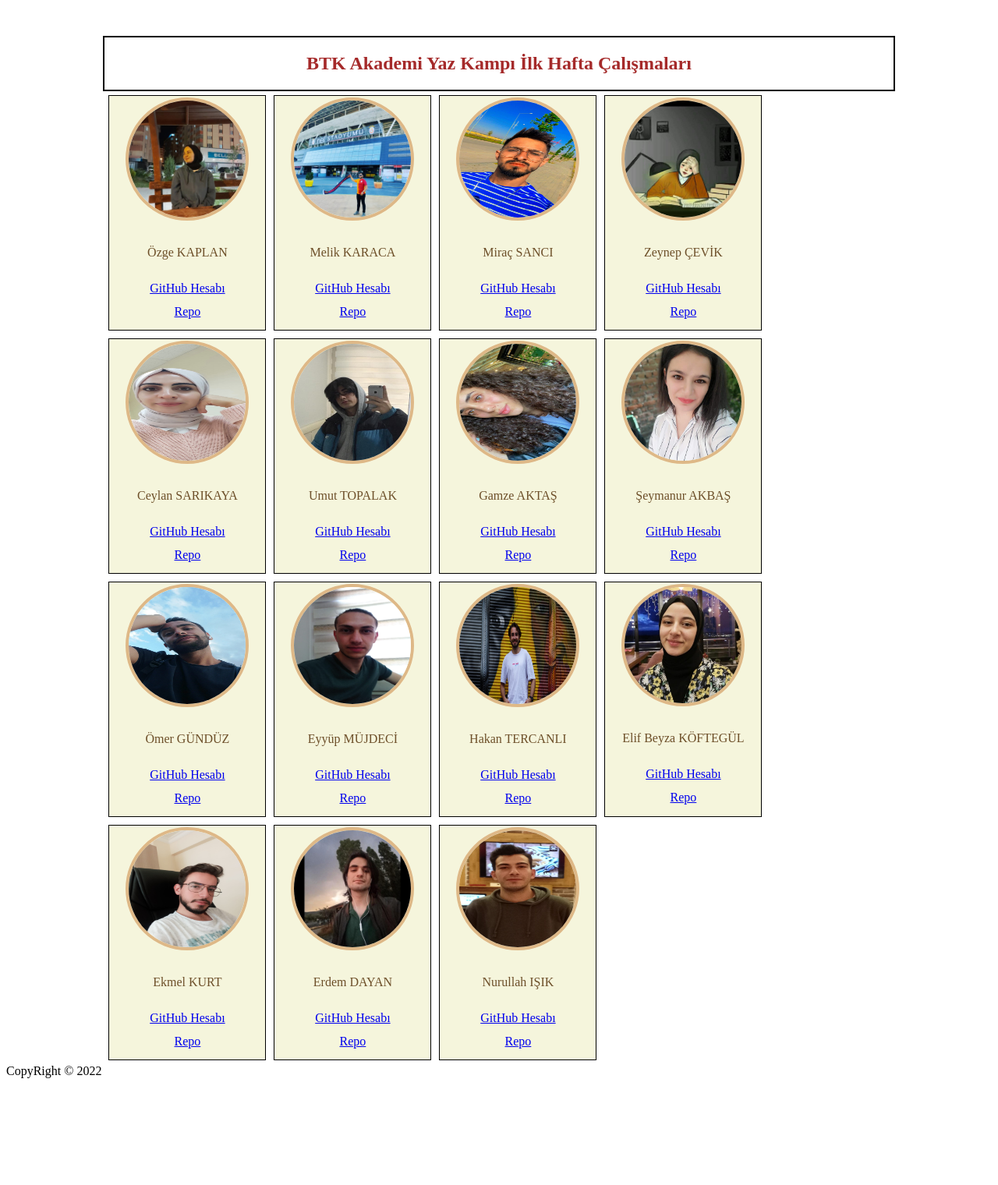
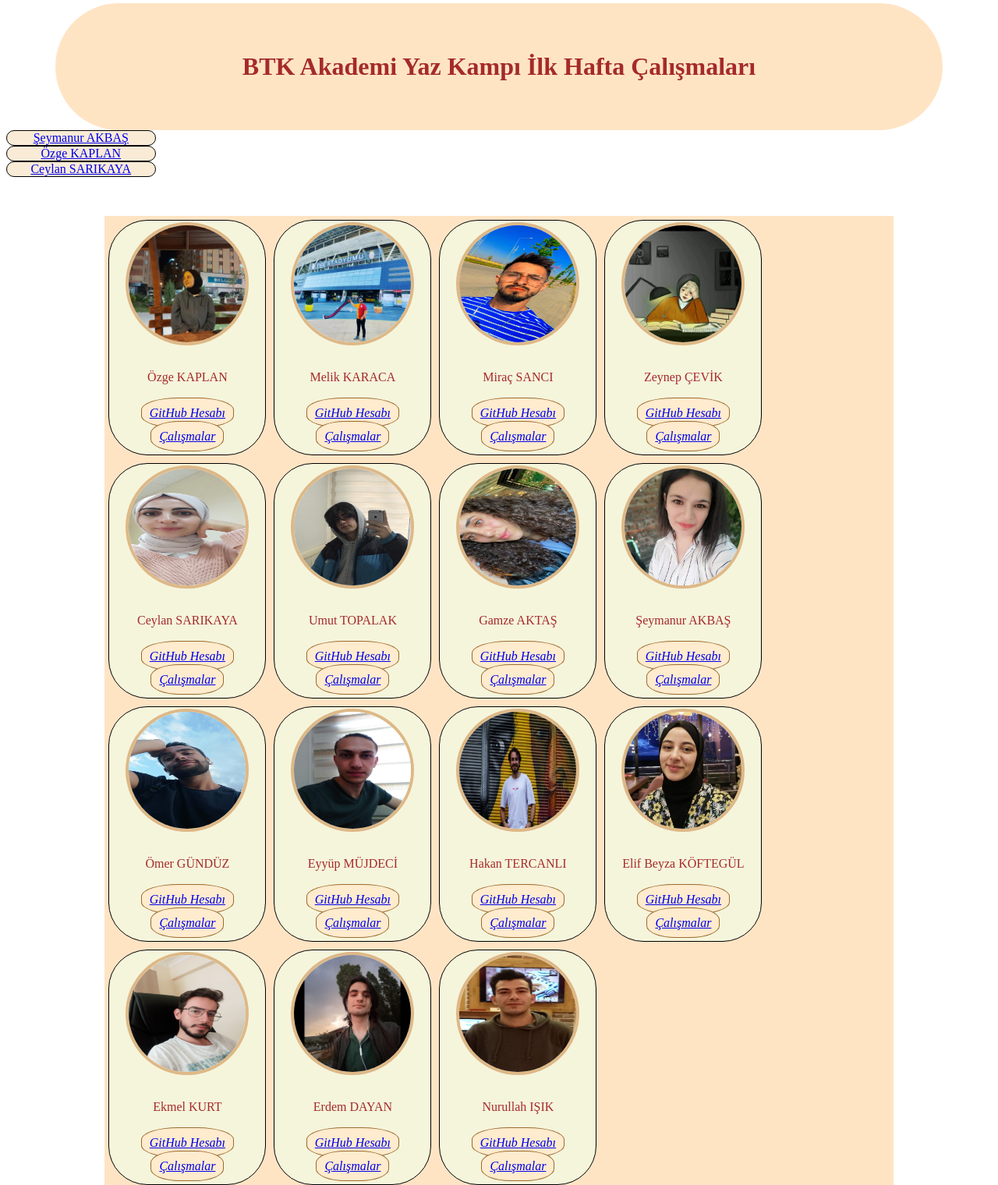
Before and after one commit to symakbs25/gun5odev, a plain HTML site: page index.html in a window 1280 px wide. Shown: the part 4-1524 px from the top of the page at 78% size. Before the commit the page ends 1395 px from the top, so only its background shows below. Drawn offline with Linux system fonts and the light colour scheme.

Commit message:
Update index.html

```diff
--- a/index.html
+++ b/index.html
@@ -6,31 +6,58 @@
     <meta name="viewport" content="width=device-width, initial-scale=1.0">
     <title>Document</title>
 
+
 <style>
+
+    .baslik{
+        background-color: bisque;
+        color: brown;
+        border-radius: 200px;
+        width: 80%;
+        height: 80%;
+        padding: 5%;
+        margin: auto;
+        text-align: center;
+
+
+    }
+    #kutu2{
+        background-color: antiquewhite;
+        color:blueviolet;
+        width: 15%;
+        height: 10%;
+        border-radius: 50px;
+        border: 1px solid black;
+        text-align: center;
+
+
+    }
+
     #kutukapla
    {
-    width: 80%;
+    width: 100%;
     height: 80%;
-    margin: auto;
     display: flex;
     /*direction: rtl;*/
     flex-direction: row;
     flex-wrap: wrap;
-
+    line-height: 30px;
+    margin:auto;
 
    }
    .kutu{
     width: 200px;
         height: 300px;
         background-color: beige;
-
+        border-radius: 50px;
         border: 1px solid black;
-        color: black;
+        color:black;
         text-align:center;
         line-height: 30px;
         margin: 5px;
 
-   }
+    }
+
    img{
     margin-top: 2px;
     border-radius: 50%;
@@ -39,128 +66,161 @@
 
 
    p{
-  color:rgb(109, 79, 41);
+  color:brown;
 
   font-style:bold;
 
    }
-   nav{
+   .nav{
+    background-color:bisque;
     color:brown;
-
     text-align: center;
-    border: 2px solid black;
     width: 80%;
     margin:auto;
     margin-top: 50px ;
    }
+   .footer{
+     background-color:rgb(107, 74, 34);
+     color: black;
+     font-size: larger;
+     padding-top: 50px;
+    border-radius: 50%;
+    border: 4px solid burlywood;
+    text-align: center;
+    width:100%;
+    height:80px;
+
+   }
+   .p3{
+    background-color: blanchedalmond;
+    font-style: italic;
+    border-radius: 40%;
+    border: 1px solid rgb(154, 107, 46);
+    width: 500px;
+    height: 80px;
+    padding: 10px;
+   }
+
+
+
 </style>
 
 </head>
 <body>
-    <nav>
-        <h1>BTK Akademi Yaz Kampı İlk Hafta Çalışmaları</h1>
-    </nav>
 
+        <h1 class="baslik" >BTK Akademi Yaz Kampı İlk Hafta Çalışmaları</h1>
+
+        <div id="kutu2">
+         <a href="ders1.html">Şeymanur AKBAŞ</a></a>
+        </div>
+        <div id="kutu2">
+          <a href="ders2.html">Özge KAPLAN</a>
+        </div>
+        <div  id="kutu2">
+            <a href="ders3.html">Ceylan SARIKAYA</a>
+        </div>
+
+<nav class="nav" >
 <div id="kutukapla">
 
-    <div class="kutu"><img src="1.jpeg" width="150px" alt="">
+    <div class="kutu"><img src="https://raw.githubusercontent.com/symakbs25/gun5odev/main/1.jpeg" width="150px" alt="">
 
         <p>Özge KAPLAN</p>
-        <p3><a href="https://github.com/ozgekpln " >GitHub Hesabı</a></p3> <br>
-        <p3><a href="https://ozgekpln.github.io/gun4/ " >Repo</a></p3>
+        <p3 class="p3"><a href="https://github.com/ozgekpln " >GitHub Hesabı</a></p3> <br>
+        <p3 class="p3"><a href="https://ozgekpln.github.io/gun4/ " >Çalışmalar</a></p3>
 
 
     </div>
-    <div class="kutu"> <img src="2.jpeg" width="150px" alt="">
+    <div class="kutu"> <img src="https://raw.githubusercontent.com/symakbs25/gun5odev/main/2.jpeg" width="150px" alt="">
         <p>Melik KARACA</p>
-        <p3><a href="https://github.com/mkaraca25 " >GitHub Hesabı</a></p3> <br>
-        <p3><a href="https://mkaraca25.github.io/html-css-js/ " >Repo</a></p3>
+        <p3 class="p3"><a href="https://github.com/mkaraca25 " >GitHub Hesabı</a></p3> <br>
+        <p3 class="p3"><a href="https://mkaraca25.github.io/html-css-js/ " >Çalışmalar</a></p3>
 
     </div>
-    <div class="kutu"><img src="7.jpeg" height="150px" width="150px" alt="">
+    <div class="kutu"><img src="https://raw.githubusercontent.com/symakbs25/gun5odev/main/7.jpeg" height="150px" width="150px" alt="">
         <p>Miraç SANCI</p>
-        <p3><a href="https://github.com/Miracsanci   " >GitHub Hesabı</a></p3> <br>
-        <p3><a href="https://miracsanci.github.io/Day4HomeWork/ " >Repo</a></p3>
+        <p3 class="p3"><a href="https://github.com/Miracsanci   " >GitHub Hesabı</a></p3> <br>
+        <p3 class="p3"><a href="https://miracsanci.github.io/Day4HomeWork/ " >Çalışmalar</a></p3>
 
     </div>
-    <div class="kutu"> <img src="3.jpeg" width="150px" alt="">
+    <div class="kutu"> <img src="https://raw.githubusercontent.com/symakbs25/gun5odev/main/3.jpeg" width="150px" alt="">
         <p>Zeynep ÇEVİK</p>
-        <p3><a href="https://github.com/zzeynepcvk" >GitHub Hesabı</a></p3> <br>
-        <p3><a href="https://github.com/zzeynepcvk " >Repo</a></p3>
+        <p3 class="p3"><a href="https://github.com/zzeynepcvk" >GitHub Hesabı</a></p3> <br>
+        <p3 class="p3"><a href="https://github.com/zzeynepcvk " >Çalışmalar</a></p3>
 
     </div>
-    <div class="kutu"><img src="4.jpeg" height="150px" width="150px" alt="">
+    <div class="kutu"><img src="https://raw.githubusercontent.com/symakbs25/gun5odev/main/4.jpeg" height="150px" width="150px" alt="">
         <p>Ceylan SARIKAYA</p>
-        <p3><a href="https://github.com/srky974  " >GitHub Hesabı</a></p3> <br>
-        <p3><a href="https://github.com/srky974/Btk-Akademi-React " >Repo</a></p3>
+        <p3 class="p3"><a href="https://github.com/srky974  " >GitHub Hesabı</a></p3> <br>
+        <p3 class="p3"><a href="https://github.com/srky974/Btk-Akademi-React " >Çalışmalar</a></p3>
 
     </div>
-    <div class="kutu"><img src="5.jpeg" width="150px" height="150px" alt="">
+    <div class="kutu"><img src="https://raw.githubusercontent.com/symakbs25/gun5odev/main/5.jpeg" width="150px" height="150px" alt="">
         <p>Umut TOPALAK</p>
-        <p3><a href="www.github.com/umuttopalak " >GitHub Hesabı</a></p3> <br>
-        <p3><a href="https://github.com/umuttopalak/homework " >Repo</a></p3>
+        <p3 class="p3"><a href="www.github.com/umuttopalak " >GitHub Hesabı</a></p3> <br>
+        <p3 class="p3"><a href="https://github.com/umuttopalak/homework " >Çalışmalar</a></p3>
 
     </div>
-    <div class="kutu"><img src="8.jpeg" height="150px" width="150px">
+    <div class="kutu"><img src="https://raw.githubusercontent.com/symakbs25/gun5odev/main/8.jpeg" height="150px" width="150px">
         <p>Gamze AKTAŞ</p>
-        <p3><a href="https://gamzeaktass.github.io/Ki-iselsehirsayfas-/" >GitHub Hesabı</a></p3> <br>
-        <p3><a href="https://gamzeaktass.github.io/habersayfam/ " >Repo</a></p3>
+        <p3 class="p3"><a href="https://gamzeaktass.github.io/Ki-iselsehirsayfas-/" >GitHub Hesabı</a></p3> <br>
+        <p3 class="p3"><a href="https://gamzeaktass.github.io/habersayfam/ " >Çalışmalar</a></p3>
 
     </div>
-    <div class="kutu"><img src="9.jpeg" width="150px" alt="">
+    <div class="kutu"><img src="https://raw.githubusercontent.com/symakbs25/gun5odev/main/9.jpeg" width="150px" alt="">
         <p>Şeymanur AKBAŞ</p>
-        <p3><a href="https://github.com/symakbs25 " >GitHub Hesabı</a></p3> <br>
-        <p3><a href="https://symakbs25.github.io/g-n4/ " >Repo</a></p3>
+        <p3 class="p3"><a href="https://github.com/symakbs25 " >GitHub Hesabı</a></p3> <br>
+        <p3 class="p3"><a href="https://symakbs25.github.io/g-n4/ " >Çalışmalar</a></p3>
 
     </div>
-    <div class="kutu"><img src="10.jpeg" height="150px" width="150px"  alt="">
+    <div class="kutu"><img src="https://raw.githubusercontent.com/symakbs25/gun5odev/main/10.jpeg" height="150px" width="150px"  alt="">
         <p>Ömer GÜNDÜZ</p>
-        <p3><a href="https://github.com/omergndz25/gun4-deneme  " >GitHub Hesabı</a></p3> <br>
-        <p3><a href="https://github.com/omergndz25/3.gun " >Repo</a></p3>
+        <p3 class="p3"><a href="https://github.com/omergndz25/gun4-deneme  " >GitHub Hesabı</a></p3> <br>
+        <p3 class="p3"><a href="https://github.com/omergndz25/3.gun " >Çalışmalar</a></Çalışmalar</p3>
+    </div>
+    <div class="kutu"><img src="https://raw.githubusercontent.com/symakbs25/gun5odev/main/11.jpeg" width="150px" height="150px" alt="">
+        <p>Eyyüp MÜJDECİ</p>
+        <p3 class="p3"><a href="https://github.com/eyyup25/habelersayfam " >GitHub Hesabı</a></p3> <br>
+        <p3 class="p3"><a href="https://github.com/eyyup25/turkiyesehirleri " >Çalışmalar</a></p3>
 
     </div>
-    <div class="kutu"><img src="11.jpeg" width="150px" height="150px" alt="">
-        <p>Eyyüp MÜJDECİ</p>
-        <p3><a href="https://github.com/eyyup25/habelersayfam " >GitHub Hesabı</a></p3> <br>
-        <p3><a href="https://github.com/eyyup25/turkiyesehirleri " >Repo</a></p3>
+    <div class="kutu"><img src="https://raw.githubusercontent.com/symakbs25/gun5odev/main/6.jpeg" width="150px" height="150px" alt="">
+        <p>Hakan TERCANLI</p>
+        <p3 class="p3"><a href="https://github.com/HaKaN190https://github.com/ " >GitHub Hesabı</a></p3> <br>
+        <p3 class="p3"><a href="https://github.com/HaKaN190/btkgun4son " >Çalışmalar</a></p3>
 
     </div>
-    <div class="kutu"><img src="6.jpeg" width="150px" height="150px" alt="">
-        <p>Hakan TERCANLI</p>
-        <p3><a href="https://github.com/HaKaN190https://github.com/ " >GitHub Hesabı</a></p3> <br>
-        <p3><a href="https://github.com/HaKaN190/btkgun4son " >Repo</a></p3>
+    <div class="kutu"><img src="https://raw.githubusercontent.com/symakbs25/gun5odev/main/13.jpeg" width="150px" alt="">
+        <p>Elif Beyza KÖFTEGÜL</p>
+        <p3 class="p3"><a href="https://elfbyzkftgl.github.io/seh-ryeni/  " >GitHub Hesabı</a></p3> <br>
+        <p3 class="p3"><a href="https://elfbyzkftgl.github.io/haberlersayfam/   " >Çalışmalar</a></p3>
 
     </div>
-    <div class="kutu"><img src="13.jpeg" width="150px" alt="">
-        <p>Elif Beyza KÖFTEGÜL</p>
-        <p3><a href="https://elfbyzkftgl.github.io/seh-ryeni/  " >GitHub Hesabı</a></p3> <br>
-        <p3><a href="https://elfbyzkftgl.github.io/haberlersayfam/   " >Repo</a></p3>
+    <div class="kutu"><img src="https://raw.githubusercontent.com/symakbs25/gun5odev/main/14.jpeg" width="150px" height="150px" alt="">
+        <p>Ekmel KURT</p>
+        <p3 class="p3"><a href="https://github.com/ekmelkurt" >GitHub Hesabı</a></p3> <br>
+        <p3 class="p3"><a href="https://github.com/ekmelkurt/turkiyesehirleri " >Çalışmalar</a></p3>
 
     </div>
-    <div class="kutu"><img src="14.jpeg" width="150px" height="150px" alt="">
-        <p>Ekmel KURT</p>
-        <p3><a href="https://github.com/ekmelkurt" >GitHub Hesabı</a></p3> <br>
-        <p3><a href="https://github.com/ekmelkurt/turkiyesehirleri " >Repo</a></p3>
+    <div class="kutu"><img src="https://raw.githubusercontent.com/symakbs25/gun5odev/main/15.jpeg" width="150px" alt="">
+        <p>Erdem DAYAN</p>
+        <p3 class="p3"><a href="https://github.com/eridiemmm2525 " >GitHub Hesabı</a></p3> <br>
+        <p3 class="p3"><a href="https://eridiemmm2525.github.io/g-n4-devi/ " >Çalışmalar</a></p3>
 
     </div>
-    <div class="kutu"><img src="15.jpeg" width="150px" alt="">
-        <p>Erdem DAYAN</p>
-        <p3><a href="https://github.com/eridiemmm2525 " >GitHub Hesabı</a></p3> <br>
-        <p3><a href="https://eridiemmm2525.github.io/g-n4-devi/ " >Repo</a></p3>
-
-    </div>
-    <div class="kutu"><img src="16.jpeg" width="150px" height="150px" alt="">
+    <div class="kutu"><img src="https://raw.githubusercontent.com/symakbs25/gun5odev/main/16.jpeg" width="150px" height="150px" alt="">
         <p>Nurullah IŞIK</p>
-        <p3><a href="https://github.com/nurullah-isik1 " >GitHub Hesabı</a></p3> <br>
-        <p3><a href="https://github.com/nurullah-isik1/gun-3 " >Repo</a></p3>
+        <p3 class="p3"><a href="https://github.com/nurullah-isik1 " >GitHub Hesabı</a></p3> <br>
+        <p3 class="p3"><a href="https://github.com/nurullah-isik1/gun-3 " >Çalışmalar</a></p3>
 
     </div>
 
 
 
 </div>
-<footer>
-    CopyRight &copy; 2022
+</nav>
+<footer class="footer">
+    CopyRight &copy; Şeymanur AKBAŞ / Özge KAPLAN / Ceylan SARIKAYA
 </footer>
 
 
```
